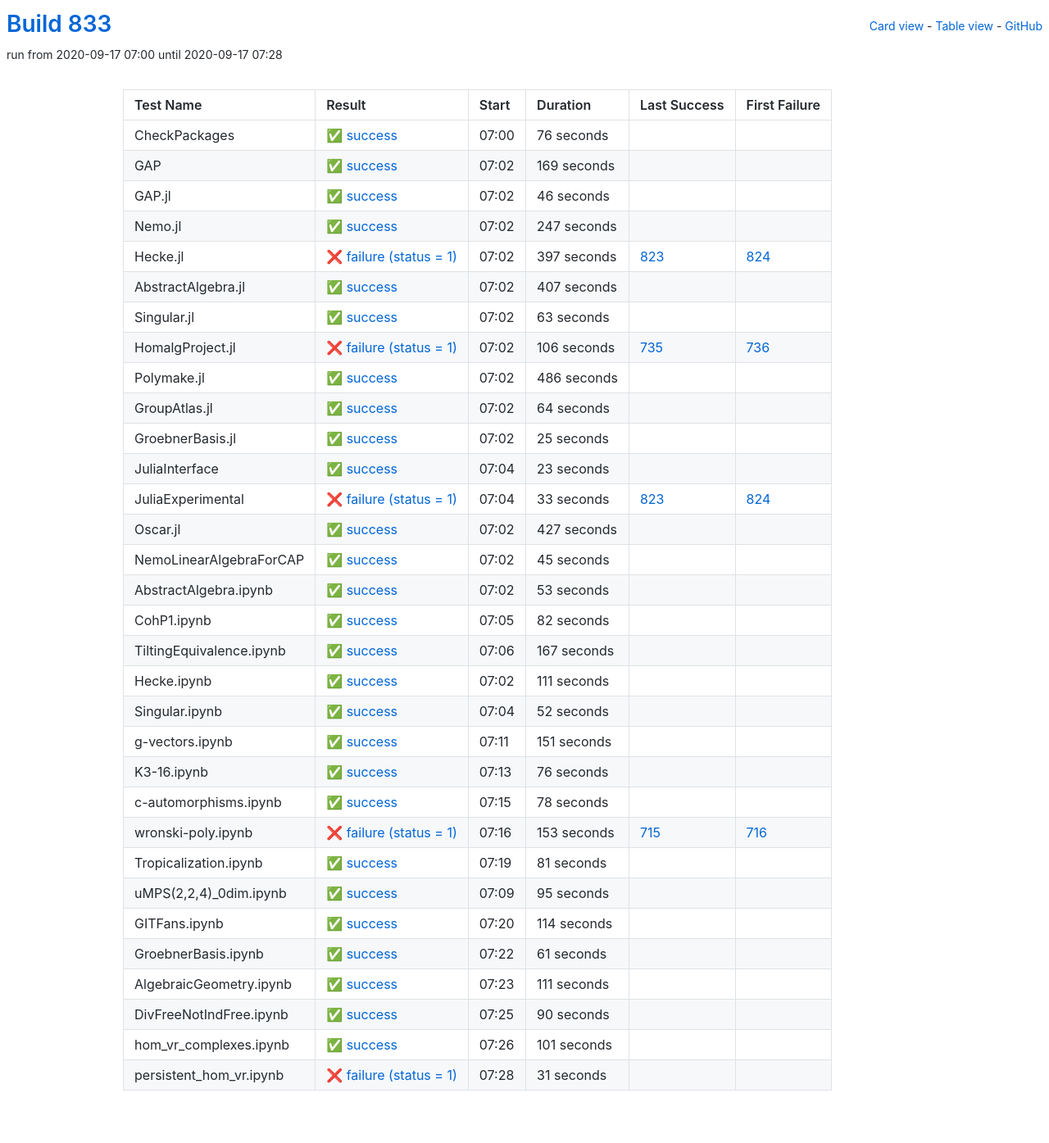
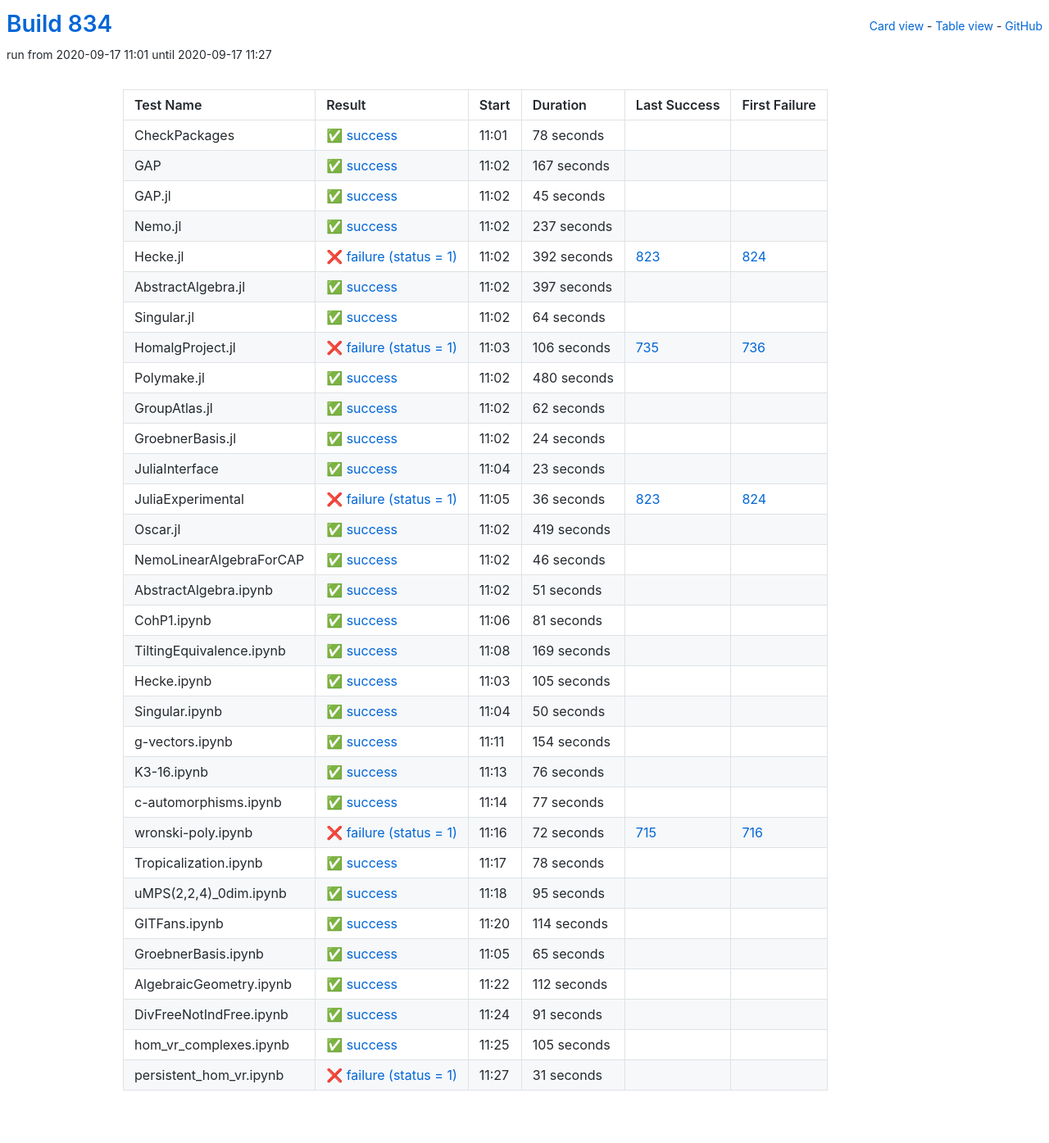
Before and after one commit to oscar-system/oscar-ci-status-stable, a Jekyll site: the page built from table.html, in a window 1280 px wide. Shown: the whole page at 82% size. Built offline with Jekyll 4.4.1, drawn with Linux system fonts in a browser that asks for light colours.

Commit message:
Build #834

```diff
--- a/_data/ci.yml
+++ b/_data/ci.yml
@@ -1,6 +1,6 @@
 ---
-build: 833
-build_url: https://oscarci.mathematik.uni-kl.de/job/oscar-stable/833/
+build: 834
+build_url: https://oscarci.mathematik.uni-kl.de/job/oscar-stable/834/
 job: oscar-stable
 organization: oscar-system
 repo: oscar-ci-status-stable
@@ -8,92 +8,92 @@ repourl: https://github.com/oscar-system/oscar-ci-status-stable
 tests:
 - name: CheckPackages
   id: checkpackages
-  log: https://oscarci.mathematik.uni-kl.de/job/oscar-stable/833/artifact/logs/build-833/CheckPackages.log
-  start: 2020-09-17 07:00
+  log: https://oscarci.mathematik.uni-kl.de/job/oscar-stable/834/artifact/logs/build-834/CheckPackages.log
+  start: 2020-09-17 11:01
   success: true
   exitcode: 0
   status: success
-  duration: 76
+  duration: 78
   last_success: false
   last_success_url:
   first_failure: false
   first_failure_url:
 - name: GAP
   id: gap
-  log: https://oscarci.mathematik.uni-kl.de/job/oscar-stable/833/artifact/logs/build-833/GAP.log
-  start: 2020-09-17 07:02
+  log: https://oscarci.mathematik.uni-kl.de/job/oscar-stable/834/artifact/logs/build-834/GAP.log
+  start: 2020-09-17 11:02
   success: true
   exitcode: 0
   status: success
-  duration: 169
+  duration: 167
   last_success: false
   last_success_url:
   first_failure: false
   first_failure_url:
 - name: GAP.jl
   id: gap-jl
-  log: https://oscarci.mathematik.uni-kl.de/job/oscar-stable/833/artifact/logs/build-833/GAP.jl.log
-  start: 2020-09-17 07:02
+  log: https://oscarci.mathematik.uni-kl.de/job/oscar-stable/834/artifact/logs/build-834/GAP.jl.log
+  start: 2020-09-17 11:02
   success: true
   exitcode: 0
   status: success
-  duration: 46
+  duration: 45
   last_success: false
   last_success_url:
   first_failure: false
   first_failure_url:
 - name: Nemo.jl
   id: nemo-jl
-  log: https://oscarci.mathematik.uni-kl.de/job/oscar-stable/833/artifact/logs/build-833/Nemo.jl.log
-  start: 2020-09-17 07:02
+  log: https://oscarci.mathematik.uni-kl.de/job/oscar-stable/834/artifact/logs/build-834/Nemo.jl.log
+  start: 2020-09-17 11:02
   success: true
   exitcode: 0
   status: success
-  duration: 247
+  duration: 237
   last_success: false
   last_success_url:
   first_failure: false
   first_failure_url:
 - name: Hecke.jl
   id: hecke-jl
-  log: https://oscarci.mathematik.uni-kl.de/job/oscar-stable/833/artifact/logs/build-833/Hecke.jl.log
-  start: 2020-09-17 07:02
+  log: https://oscarci.mathematik.uni-kl.de/job/oscar-stable/834/artifact/logs/build-834/Hecke.jl.log
+  start: 2020-09-17 11:02
   success: false
   exitcode: 1
   status: failure
-  duration: 397
+  duration: 392
   last_success: 823
   last_success_url: https://oscarci.mathematik.uni-kl.de/job/oscar-stable/823/
   first_failure: 824
   first_failure_url: https://oscarci.mathematik.uni-kl.de/job/oscar-stable/824/
 - name: AbstractAlgebra.jl
   id: abstractalgebra-jl
-  log: https://oscarci.mathematik.uni-kl.de/job/oscar-stable/833/artifact/logs/build-833/AbstractAlgebra.jl.log
-  start: 2020-09-17 07:02
+  log: https://oscarci.mathematik.uni-kl.de/job/oscar-stable/834/artifact/logs/build-834/AbstractAlgebra.jl.log
+  start: 2020-09-17 11:02
   success: true
   exitcode: 0
   status: success
-  duration: 407
+  duration: 397
   last_success: false
   last_success_url:
   first_failure: false
   first_failure_url:
 - name: Singular.jl
   id: singular-jl
-  log: https://oscarci.mathematik.uni-kl.de/job/oscar-stable/833/artifact/logs/build-833/Singular.jl.log
-  start: 2020-09-17 07:02
+  log: https://oscarci.mathematik.uni-kl.de/job/oscar-stable/834/artifact/logs/build-834/Singular.jl.log
+  start: 2020-09-17 11:02
   success: true
   exitcode: 0
   status: success
-  duration: 63
+  duration: 64
   last_success: false
   last_success_url:
   first_failure: false
   first_failure_url:
 - name: HomalgProject.jl
   id: homalgproject-jl
-  log: https://oscarci.mathematik.uni-kl.de/job/oscar-stable/833/artifact/logs/build-833/HomalgProject.jl.log
-  start: 2020-09-17 07:02
+  log: https://oscarci.mathematik.uni-kl.de/job/oscar-stable/834/artifact/logs/build-834/HomalgProject.jl.log
+  start: 2020-09-17 11:03
   success: false
   exitcode: 1
   status: failure
@@ -104,44 +104,44 @@ tests:
   first_failure_url: https://oscarci.mathematik.uni-kl.de/job/oscar-stable/736/
 - name: Polymake.jl
   id: polymake-jl
-  log: https://oscarci.mathematik.uni-kl.de/job/oscar-stable/833/artifact/logs/build-833/Polymake.jl.log
-  start: 2020-09-17 07:02
+  log: https://oscarci.mathematik.uni-kl.de/job/oscar-stable/834/artifact/logs/build-834/Polymake.jl.log
+  start: 2020-09-17 11:02
   success: true
   exitcode: 0
   status: success
-  duration: 486
+  duration: 480
   last_success: false
   last_success_url:
   first_failure: false
   first_failure_url:
 - name: GroupAtlas.jl
   id: groupatlas-jl
-  log: https://oscarci.mathematik.uni-kl.de/job/oscar-stable/833/artifact/logs/build-833/GroupAtlas.jl.log
-  start: 2020-09-17 07:02
+  log: https://oscarci.mathematik.uni-kl.de/job/oscar-stable/834/artifact/logs/build-834/GroupAtlas.jl.log
+  start: 2020-09-17 11:02
   success: true
   exitcode: 0
   status: success
-  duration: 64
+  duration: 62
   last_success: false
   last_success_url:
   first_failure: false
   first_failure_url:
 - name: GroebnerBasis.jl
   id: groebnerbasis-jl
-  log: https://oscarci.mathematik.uni-kl.de/job/oscar-stable/833/artifact/logs/build-833/GroebnerBasis.jl.log
-  start: 2020-09-17 07:02
+  log: https://oscarci.mathematik.uni-kl.de/job/oscar-stable/834/artifact/logs/build-834/GroebnerBasis.jl.log
+  start: 2020-09-17 11:02
   success: true
   exitcode: 0
   status: success
-  duration: 25
+  duration: 24
   last_success: false
   last_success_url:
   first_failure: false
   first_failure_url:
 - name: JuliaInterface
   id: juliainterface
-  log: https://oscarci.mathematik.uni-kl.de/job/oscar-stable/833/artifact/logs/build-833/JuliaInterface.log
-  start: 2020-09-17 07:04
+  log: https://oscarci.mathematik.uni-kl.de/job/oscar-stable/834/artifact/logs/build-834/JuliaInterface.log
+  start: 2020-09-17 11:04
   success: true
   exitcode: 0
   status: success
@@ -152,116 +152,116 @@ tests:
   first_failure_url:
 - name: JuliaExperimental
   id: juliaexperimental
-  log: https://oscarci.mathematik.uni-kl.de/job/oscar-stable/833/artifact/logs/build-833/JuliaExperimental.log
-  start: 2020-09-17 07:04
+  log: https://oscarci.mathematik.uni-kl.de/job/oscar-stable/834/artifact/logs/build-834/JuliaExperimental.log
+  start: 2020-09-17 11:05
   success: false
   exitcode: 1
   status: failure
-  duration: 33
+  duration: 36
   last_success: 823
   last_success_url: https://oscarci.mathematik.uni-kl.de/job/oscar-stable/823/
   first_failure: 824
   first_failure_url: https://oscarci.mathematik.uni-kl.de/job/oscar-stable/824/
 - name: Oscar.jl
   id: oscar-jl
-  log: https://oscarci.mathematik.uni-kl.de/job/oscar-stable/833/artifact/logs/build-833/Oscar.jl.log
-  start: 2020-09-17 07:02
+  log: https://oscarci.mathematik.uni-kl.de/job/oscar-stable/834/artifact/logs/build-834/Oscar.jl.log
+  start: 2020-09-17 11:02
   success: true
   exitcode: 0
   status: success
-  duration: 427
+  duration: 419
   last_success: false
   last_success_url:
   first_failure: false
   first_failure_url:
 - name: NemoLinearAlgebraForCAP
   id: nemolinearalgebraforcap
-  log: https://oscarci.mathematik.uni-kl.de/job/oscar-stable/833/artifact/logs/build-833/NemoLinearAlgebraForCAP.log
-  start: 2020-09-17 07:02
+  log: https://oscarci.mathematik.uni-kl.de/job/oscar-stable/834/artifact/logs/build-834/NemoLinearAlgebraForCAP.log
+  start: 2020-09-17 11:02
   success: true
   exitcode: 0
   status: success
-  duration: 45
+  duration: 46
   last_success: false
   last_success_url:
   first_failure: false
   first_failure_url:
 - name: AbstractAlgebra.ipynb
   id: abstractalgebra-ipynb
-  log: https://oscarci.mathematik.uni-kl.de/job/oscar-stable/833/artifact/logs/build-833/AbstractAlgebra.ipynb.log
-  start: 2020-09-17 07:02
+  log: https://oscarci.mathematik.uni-kl.de/job/oscar-stable/834/artifact/logs/build-834/AbstractAlgebra.ipynb.log
+  start: 2020-09-17 11:02
   success: true
   exitcode: 0
   status: success
-  duration: 53
+  duration: 51
   last_success: false
   last_success_url:
   first_failure: false
   first_failure_url:
 - name: CohP1.ipynb
   id: cohp1-ipynb
-  log: https://oscarci.mathematik.uni-kl.de/job/oscar-stable/833/artifact/logs/build-833/CohP1.ipynb.log
-  start: 2020-09-17 07:05
+  log: https://oscarci.mathematik.uni-kl.de/job/oscar-stable/834/artifact/logs/build-834/CohP1.ipynb.log
+  start: 2020-09-17 11:06
   success: true
   exitcode: 0
   status: success
-  duration: 82
+  duration: 81
   last_success: false
   last_success_url:
   first_failure: false
   first_failure_url:
 - name: TiltingEquivalence.ipynb
   id: tiltingequivalence-ipynb
-  log: https://oscarci.mathematik.uni-kl.de/job/oscar-stable/833/artifact/logs/build-833/TiltingEquivalence.ipynb.log
-  start: 2020-09-17 07:06
+  log: https://oscarci.mathematik.uni-kl.de/job/oscar-stable/834/artifact/logs/build-834/TiltingEquivalence.ipynb.log
+  start: 2020-09-17 11:08
   success: true
   exitcode: 0
   status: success
-  duration: 167
+  duration: 169
   last_success: false
   last_success_url:
   first_failure: false
   first_failure_url:
 - name: Hecke.ipynb
   id: hecke-ipynb
-  log: https://oscarci.mathematik.uni-kl.de/job/oscar-stable/833/artifact/logs/build-833/Hecke.ipynb.log
-  start: 2020-09-17 07:02
+  log: https://oscarci.mathematik.uni-kl.de/job/oscar-stable/834/artifact/logs/build-834/Hecke.ipynb.log
+  start: 2020-09-17 11:03
   success: true
   exitcode: 0
   status: success
-  duration: 111
+  duration: 105
   last_success: false
   last_success_url:
   first_failure: false
   first_failure_url:
 - name: Singular.ipynb
   id: singular-ipynb
-  log: https://oscarci.mathematik.uni-kl.de/job/oscar-stable/833/artifact/logs/build-833/Singular.ipynb.log
-  start: 2020-09-17 07:04
+  log: https://oscarci.mathematik.uni-kl.de/job/oscar-stable/834/artifact/logs/build-834/Singular.ipynb.log
+  start: 2020-09-17 11:04
   success: true
   exitcode: 0
   status: success
-  duration: 52
+  duration: 50
   last_success: false
   last_success_url:
   first_failure: false
   first_failure_url:
 - name: g-vectors.ipynb
   id: g-vectors-ipynb
-  log: https://oscarci.mathematik.uni-kl.de/job/oscar-stable/833/artifact/logs/build-833/g-vectors.ipynb.log
-  start: 2020-09-17 07:11
+  log: https://oscarci.mathematik.uni-kl.de/job/oscar-stable/834/artifact/logs/build-834/g-vectors.ipynb.log
+  start: 2020-09-17 11:11
   success: true
   exitcode: 0
   status: success
-  duration: 151
+  duration: 154
   last_success: false
   last_success_url:
   first_failure: false
   first_failure_url:
 - name: K3-16.ipynb
   id: k3-16-ipynb
-  log: https://oscarci.mathematik.uni-kl.de/job/oscar-stable/833/artifact/logs/build-833/K3-16.ipynb.log
-  start: 2020-09-17 07:13
+  log: https://oscarci.mathematik.uni-kl.de/job/oscar-stable/834/artifact/logs/build-834/K3-16.ipynb.log
+  start: 2020-09-17 11:13
   success: true
   exitcode: 0
   status: success
@@ -272,8 +272,32 @@ tests:
   first_failure_url:
 - name: c-automorphisms.ipynb
   id: c-automorphisms-ipynb
-  log: https://oscarci.mathematik.uni-kl.de/job/oscar-stable/833/artifact/logs/build-833/c-automorphisms.ipynb.log
-  start: 2020-09-17 07:15
+  log: https://oscarci.mathematik.uni-kl.de/job/oscar-stable/834/artifact/logs/build-834/c-automorphisms.ipynb.log
+  start: 2020-09-17 11:14
+  success: true
+  exitcode: 0
+  status: success
+  duration: 77
+  last_success: false
+  last_success_url:
+  first_failure: false
+  first_failure_url:
+- name: wronski-poly.ipynb
+  id: wronski-poly-ipynb
+  log: https://oscarci.mathematik.uni-kl.de/job/oscar-stable/834/artifact/logs/build-834/wronski-poly.ipynb.log
+  start: 2020-09-17 11:16
+  success: false
+  exitcode: 1
+  status: failure
+  duration: 72
+  last_success: 715
+  last_success_url: https://oscarci.mathematik.uni-kl.de/job/oscar-stable/715/
+  first_failure: 716
+  first_failure_url: https://oscarci.mathematik.uni-kl.de/job/oscar-stable/716/
+- name: Tropicalization.ipynb
+  id: tropicalization-ipynb
+  log: https://oscarci.mathematik.uni-kl.de/job/oscar-stable/834/artifact/logs/build-834/Tropicalization.ipynb.log
+  start: 2020-09-17 11:17
   success: true
   exitcode: 0
   status: success
@@ -282,34 +306,10 @@ tests:
   last_success_url:
   first_failure: false
   first_failure_url:
-- name: wronski-poly.ipynb
-  id: wronski-poly-ipynb
-  log: https://oscarci.mathematik.uni-kl.de/job/oscar-stable/833/artifact/logs/build-833/wronski-poly.ipynb.log
-  start: 2020-09-17 07:16
-  success: false
-  exitcode: 1
-  status: failure
-  duration: 153
-  last_success: 715
-  last_success_url: https://oscarci.mathematik.uni-kl.de/job/oscar-stable/715/
-  first_failure: 716
-  first_failure_url: https://oscarci.mathematik.uni-kl.de/job/oscar-stable/716/
-- name: Tropicalization.ipynb
-  id: tropicalization-ipynb
-  log: https://oscarci.mathematik.uni-kl.de/job/oscar-stable/833/artifact/logs/build-833/Tropicalization.ipynb.log
-  start: 2020-09-17 07:19
-  success: true
-  exitcode: 0
-  status: success
-  duration: 81
-  last_success: false
-  last_success_url:
-  first_failure: false
-  first_failure_url:
 - name: uMPS(2,2,4)_0dim.ipynb
   id: umps-2-2-4-0dim-ipynb
-  log: https://oscarci.mathematik.uni-kl.de/job/oscar-stable/833/artifact/logs/build-833/uMPS-2-2-4-_0dim.ipynb.log
-  start: 2020-09-17 07:09
+  log: https://oscarci.mathematik.uni-kl.de/job/oscar-stable/834/artifact/logs/build-834/uMPS-2-2-4-_0dim.ipynb.log
+  start: 2020-09-17 11:18
   success: true
   exitcode: 0
   status: success
@@ -320,8 +320,8 @@ tests:
   first_failure_url:
 - name: GITFans.ipynb
   id: gitfans-ipynb
-  log: https://oscarci.mathematik.uni-kl.de/job/oscar-stable/833/artifact/logs/build-833/GITFans.ipynb.log
-  start: 2020-09-17 07:20
+  log: https://oscarci.mathematik.uni-kl.de/job/oscar-stable/834/artifact/logs/build-834/GITFans.ipynb.log
+  start: 2020-09-17 11:20
   success: true
   exitcode: 0
   status: success
@@ -332,56 +332,56 @@ tests:
   first_failure_url:
 - name: GroebnerBasis.ipynb
   id: groebnerbasis-ipynb
-  log: https://oscarci.mathematik.uni-kl.de/job/oscar-stable/833/artifact/logs/build-833/GroebnerBasis.ipynb.log
-  start: 2020-09-17 07:22
+  log: https://oscarci.mathematik.uni-kl.de/job/oscar-stable/834/artifact/logs/build-834/GroebnerBasis.ipynb.log
+  start: 2020-09-17 11:05
   success: true
   exitcode: 0
   status: success
-  duration: 61
+  duration: 65
   last_success: false
   last_success_url:
   first_failure: false
   first_failure_url:
 - name: AlgebraicGeometry.ipynb
   id: algebraicgeometry-ipynb
-  log: https://oscarci.mathematik.uni-kl.de/job/oscar-stable/833/artifact/logs/build-833/AlgebraicGeometry.ipynb.log
-  start: 2020-09-17 07:23
+  log: https://oscarci.mathematik.uni-kl.de/job/oscar-stable/834/artifact/logs/build-834/AlgebraicGeometry.ipynb.log
+  start: 2020-09-17 11:22
   success: true
   exitcode: 0
   status: success
-  duration: 111
+  duration: 112
   last_success: false
   last_success_url:
   first_failure: false
   first_failure_url:
 - name: DivFreeNotIndFree.ipynb
   id: divfreenotindfree-ipynb
-  log: https://oscarci.mathematik.uni-kl.de/job/oscar-stable/833/artifact/logs/build-833/DivFreeNotIndFree.ipynb.log
-  start: 2020-09-17 07:25
+  log: https://oscarci.mathematik.uni-kl.de/job/oscar-stable/834/artifact/logs/build-834/DivFreeNotIndFree.ipynb.log
+  start: 2020-09-17 11:24
   success: true
   exitcode: 0
   status: success
-  duration: 90
+  duration: 91
   last_success: false
   last_success_url:
   first_failure: false
   first_failure_url:
 - name: hom_vr_complexes.ipynb
   id: hom-vr-complexes-ipynb
-  log: https://oscarci.mathematik.uni-kl.de/job/oscar-stable/833/artifact/logs/build-833/hom_vr_complexes.ipynb.log
-  start: 2020-09-17 07:26
+  log: https://oscarci.mathematik.uni-kl.de/job/oscar-stable/834/artifact/logs/build-834/hom_vr_complexes.ipynb.log
+  start: 2020-09-17 11:25
   success: true
   exitcode: 0
   status: success
-  duration: 101
+  duration: 105
   last_success: false
   last_success_url:
   first_failure: false
   first_failure_url:
 - name: persistent_hom_vr.ipynb
   id: persistent-hom-vr-ipynb
-  log: https://oscarci.mathematik.uni-kl.de/job/oscar-stable/833/artifact/logs/build-833/persistent_hom_vr.ipynb.log
-  start: 2020-09-17 07:28
+  log: https://oscarci.mathematik.uni-kl.de/job/oscar-stable/834/artifact/logs/build-834/persistent_hom_vr.ipynb.log
+  start: 2020-09-17 11:27
   success: false
   exitcode: 1
   status: failure
```
Also changed, not shown: README.md.
